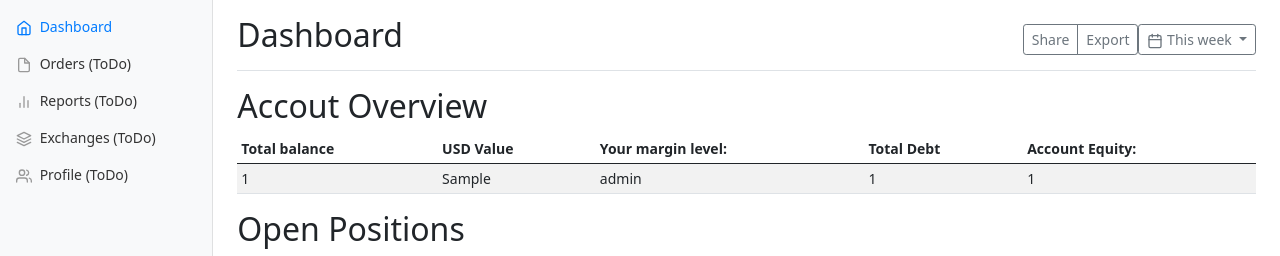
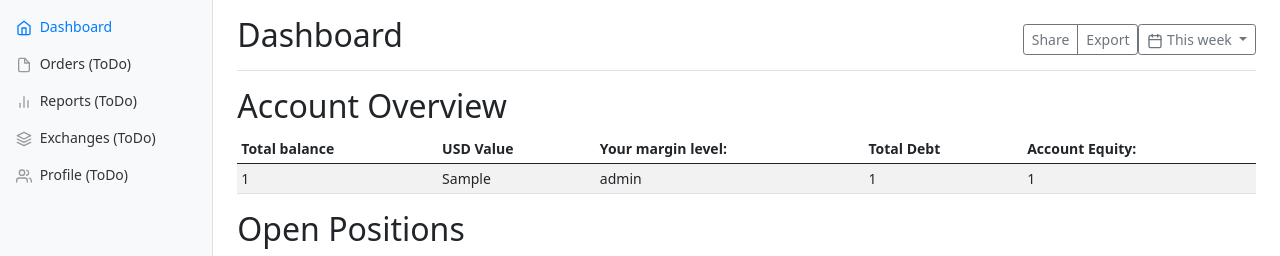
Before and after one commit to danielvm-git/binance-trading-robot, a Flask app: template app/templates/index.html in a window 1280 px wide. Shown: the part 48-304 px from the top of the page. Run offline with Flask 2, Linux system fonts and the light colour scheme; the template is opened without the code that fills it: most values are stand-ins (such as "Sample title", 1, 10 or a date in 2020); some libraries are stand-ins or nearby versions; some web fonts are replaced.

Commit message:
Update index.html

```diff
--- a/app/templates/index.html
+++ b/app/templates/index.html
@@ -5,18 +5,17 @@
     <meta name="viewport" content="width=device-width, initial-scale=1, shrink-to-fit=no">
     <meta name="description" content="">
     <meta name="author" content="">
-    <link rel="icon" href="/static/img/favicon.ico">
+    <link rel="icon" href="/app/images/favicon.png">
 
     <title>Binance MM Bot</title>
 
     <!-- Bootstrap core CSS -->
-    <link href="https://cdn.jsdelivr.net/npm/bootstrap@5.1.0/dist/css/bootstrap.min.css" rel="stylesheet" integrity="sha384-KyZXEAg3QhqLMpG8r+8fhAXLRk2vvoC2f3B09zVXn8CA5QIVfZOJ3BCsw2P0p/We" crossorigin="anonymous">
+    <link rel="stylesheet" href="https://cdn.jsdelivr.net/npm/bootstrap@5.1.0/dist/css/bootstrap.min.css" integrity="sha384-KyZXEAg3QhqLMpG8r+8fhAXLRk2vvoC2f3B09zVXn8CA5QIVfZOJ3BCsw2P0p/We" crossorigin="anonymous">
+    <link rel="stylesheet" href="https://pro.fontawesome.com/releases/v5.10.0/css/all.css" integrity="sha384-AYmEC3Yw5cVb3ZcuHtOA93w35dYTsvhLPVnYs9eStHfGJvOvKxVfELGroGkvsg+p" crossorigin="anonymous"/>
     <link rel="stylesheet" type="text/css" href="https://cdn.datatables.net/v/bs5/jq-3.3.1/dt-1.11.1/datatables.min.css"/>
-    <link rel="stylesheet" href="https://cdn.cryptofonts.com/1.3.1/cryptofont.css">
-    <link rel="stylesheet" href="https://pro.fontawesome.com/releases/v5.10.0/css/all.css" integrity="sha384-AYmEC3Yw5cVb3ZcuHtOA93w35dYTsvhLPVnYs9eStHfGJvOvKxVfELGroGkvsg+p" crossorigin="anonymous"/>
-  </head>
+    <link rel="stylesheet"  type="text/css" href="https://cdn.cryptofonts.com/1.3.1/cryptofont.css">
     <!-- Custom styles for this template -->
-    <link href="/static/styles.css" rel="stylesheet">
+    <link rel="stylesheet" type="text/css" href="/static/styles.css">
   </head>
 
   <body>
@@ -85,7 +84,7 @@
               </button>
             </div>
           </div>
-          <h2>Accout Overview</h2>
+          <h2>Account Overview</h2>
           <div class="table-responsive">
             <table class="table table-striped table-sm">
               <thead>
@@ -110,7 +109,7 @@
           </div>
           <h2>Open Positions</h2>
           <div class="table-responsive">
-            <table id="empTable" class="table table-striped table-sm">
+            <table id="openPositions" class="table table-striped table-sm">
               <thead>
                 <tr>
                   <th></th>
@@ -156,11 +155,8 @@
     </script>
     <script>
       $(document).ready(function() {
-          $('#myTable').DataTable( {
-              "order": [[ 0, "asc" ]]
-          } );
           $('#openOrders').DataTable( {
-              "order": [[ 0, "asc" ]],
+              "order": [[ 4, "desc" ]],
               'processing': true,
               'bPaginate': false,
               'bLengthChange': false,
@@ -180,7 +176,7 @@
                 { 'data': 'orderId' }
               ]
           } );
-          var empDataTable = $('#empTable').DataTable({
+          var empOpenPositions = $('#openPositions').DataTable({
               "order": [[ 1, "asc" ]],
               'processing': true,
               'bPaginate': false,
@@ -188,7 +184,7 @@
               'bFilter': false,
               'bInfo': false,
               'ajax': {
-                  'url': '/ajaxfile',
+                  'url': '/openpositions',
                   'type': 'POST'
               },
                 searching: false,
```
